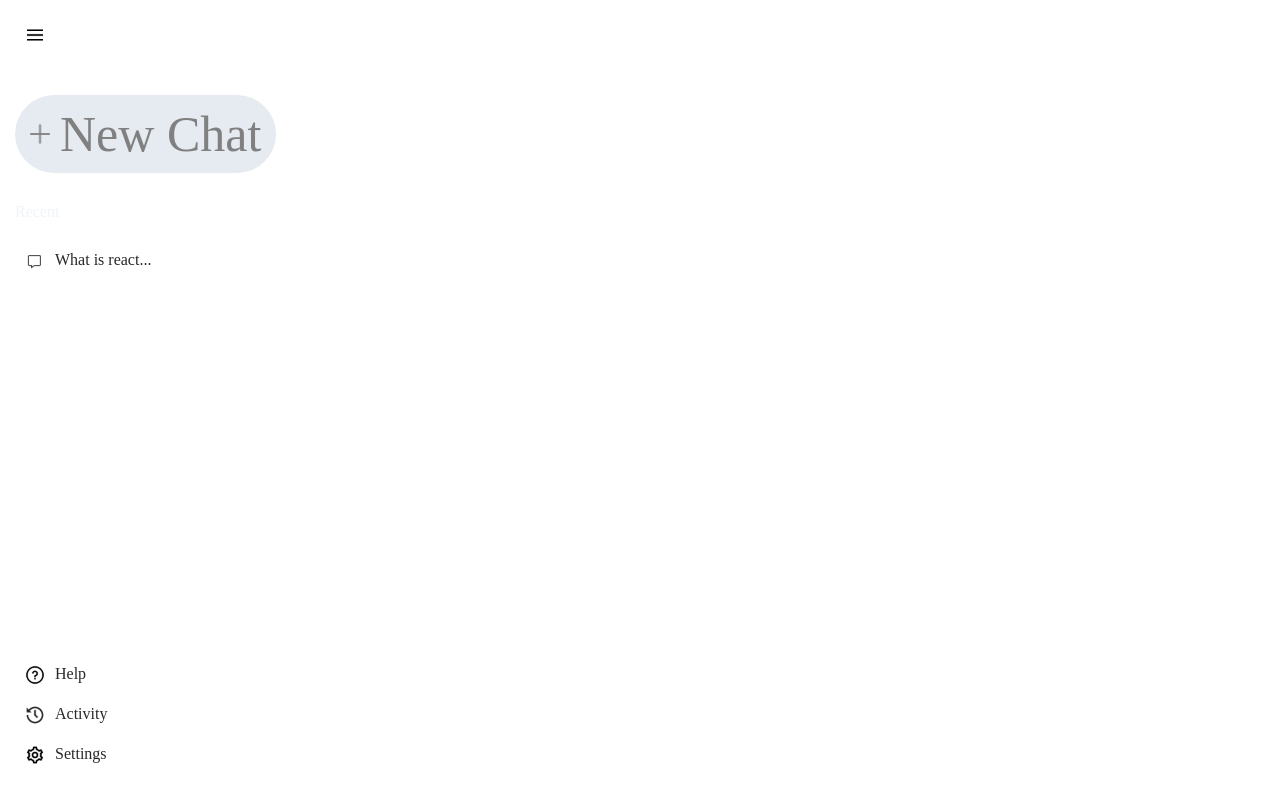
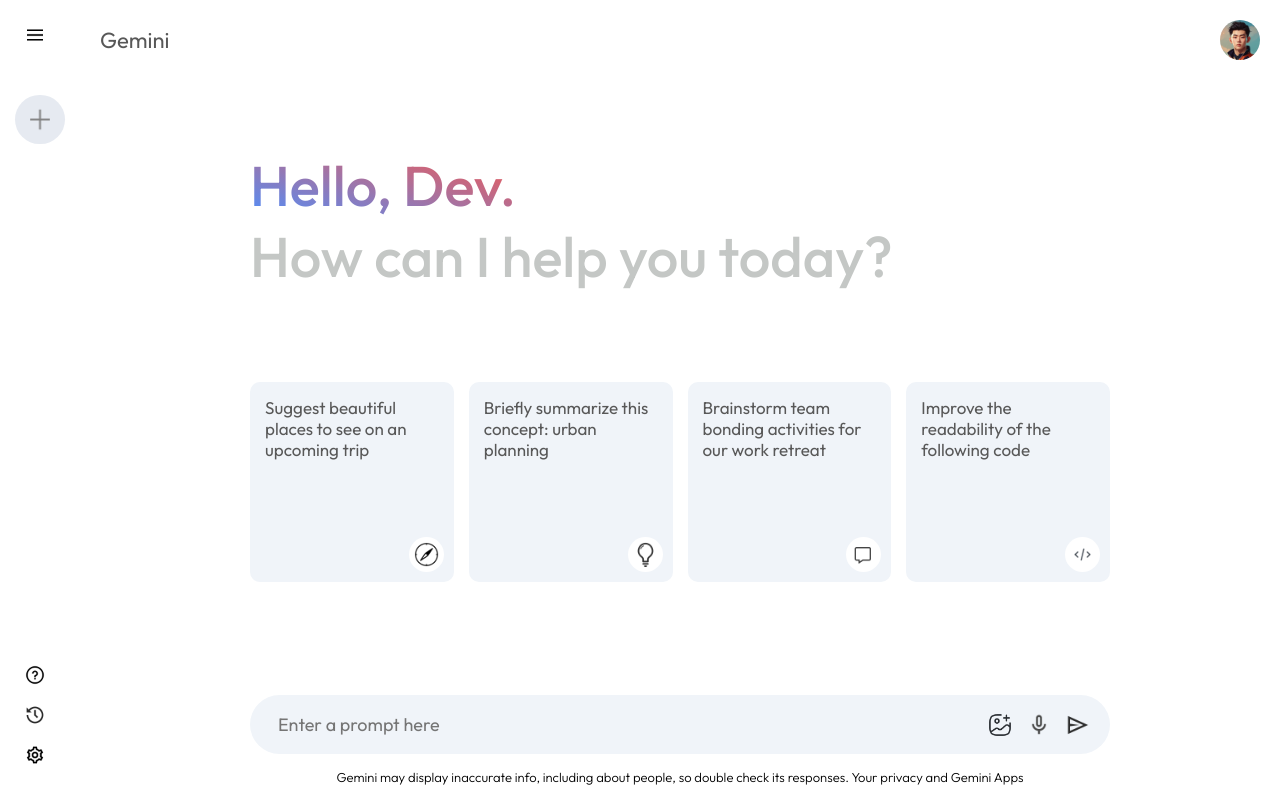
Before and after one commit to sarah-ernee/gemini-clone, a React (Vite) app: page / in a window 1280 px wide. Built offline with nearby package versions, Linux system fonts and the light colour scheme.

Commit message:
added ui for main and sidebar

```diff
--- a/src/App.jsx
+++ b/src/App.jsx
@@ -1,10 +1,11 @@
-import React from "react";
+import Main from "./components/Main/Main";
 import Sidebar from "./components/Sidebar/Sidebar";
 
 const App = () => {
   return (
     <>
       <Sidebar />
+      <Main />
     </>
   );
 };
--- /dev/null
+++ b/src/components/Main/Main.css
@@ -0,0 +1,122 @@
+.main {
+  flex: 1;
+  min-height: 15vh;
+  position: relative;
+}
+
+.main .nav {
+  display: flex;
+  align-items: center;
+  justify-content: space-between;
+  font-size: 22px;
+  padding: 20px;
+  color: #585858;
+}
+
+.main .nav img {
+  width: 40px;
+  border-radius: 50%;
+}
+
+.main-container {
+  max-width: 900px;
+  margin: auto;
+}
+
+.main .greet {
+  margin: 50px 0;
+  font-size: 56px;
+  color: #c4c7c5;
+  font-weight: 500;
+  padding: 20px;
+}
+
+.main .greet span {
+  background: linear-gradient(16deg, #4b90ff, #ff5546);
+  background-clip: text;
+  -webkit-background-clip: text;
+  -moz-background-clip: text;
+  color: transparent;
+  -webkit-text-fill-color: transparent;
+}
+
+.main .cards {
+  display: grid;
+  grid-template-columns: repeat(auto-fill, minmax(180px, 1fr));
+  gap: 15px;
+  padding: 20px;
+}
+
+.main .card {
+  height: 200px;
+  padding: 15px;
+  background-color: #f0f4f9;
+  position: relative;
+  border-radius: 10px;
+  cursor: pointer;
+}
+
+.main .card img {
+  width: 35px;
+  padding: 5px;
+  position: absolute;
+  background-color: white;
+  border-radius: 20px;
+  bottom: 10px;
+  right: 10px;
+}
+
+.main .card p {
+  color: #585858;
+  font-size: 17px;
+}
+
+.main .card:hover {
+  background-color: #dfe4ea;
+}
+
+.main-bottom {
+  position: absolute;
+  bottom: 0;
+  width: 100%;
+  max-width: 900px;
+  padding: 0px 20px;
+  margin: auto;
+}
+
+.search-box {
+  display: flex;
+  align-items: center;
+  justify-content: space-between;
+  gap: 20px;
+  background-color: #f0f4f9;
+  padding: 10px 20px;
+  border-radius: 50px;
+}
+
+.search-box img {
+  width: 24px;
+  cursor: pointer;
+}
+
+.search-box input {
+  flex: 1;
+  background: transparent;
+  border: none;
+  outline: none;
+  padding: 8px;
+  font-size: 18px;
+}
+
+.search-box div {
+  display: flex;
+  align-items: center;
+  gap: 15px;
+}
+
+.main .bottom-info {
+  font-size: 13px;
+  margin: 15px auto;
+  text-align: center;
+  font-weight: 300;
+}
--- /dev/null
+++ b/src/components/Main/Main.jsx
@@ -0,0 +1,59 @@
+import "./Main.css";
+import { assets } from "../../assets/assets";
+
+const Main = () => {
+  return (
+    <div className="main">
+      <div className="nav">
+        <p>Gemini</p>
+        <img src={assets.user_icon} alt="" />
+      </div>
+
+      <div className="main-container">
+        <div className="greet">
+          <p>
+            <span>Hello, Dev.</span>
+          </p>
+          <p>How can I help you today?</p>
+        </div>
+
+        <div className="cards">
+          <div className="card">
+            <p>Suggest beautiful places to see on an upcoming trip</p>
+            <img src={assets.compass_icon} alt="" />
+          </div>
+          <div className="card">
+            <p>Briefly summarize this concept: urban planning</p>
+            <img src={assets.bulb_icon} alt="" />
+          </div>
+          <div className="card">
+            <p>Brainstorm team bonding activities for our work retreat</p>
+            <img src={assets.message_icon} alt="" />
+          </div>
+          <div className="card">
+            <p>Improve the readability of the following code</p>
+            <img src={assets.code_icon} alt="" />
+          </div>
+        </div>
+
+        <div className="main-bottom">
+          <div className="search-box">
+            <input type="text" placeholder="Enter a prompt here" />
+            <div>
+              <img src={assets.gallery_icon} alt="" />
+              <img src={assets.mic_icon} alt="" />
+              <img src={assets.send_icon} alt="" />
+            </div>
+          </div>
+
+          <p className="bottom-info">
+            Gemini may display inaccurate info, including about people, so
+            double check its responses. Your privacy and Gemini Apps
+          </p>
+        </div>
+      </div>
+    </div>
+  );
+};
+
+export default Main;
--- a/src/components/Sidebar/Sidebar.css
+++ b/src/components/Sidebar/Sidebar.css
@@ -26,7 +26,7 @@
   background-color: #e6eaf1;
   border-radius: 50px;
   color: grey;
-  font-size: 50px;
+  font-size: 14px;
   cursor: pointer;
 }
 
@@ -38,6 +38,7 @@
 .sidebar .recent-title {
   margin-top: 30px;
   margin-bottom: 20px;
+  color: black;
 }
 
 .sidebar .recent-entry {
--- a/src/components/Sidebar/Sidebar.jsx
+++ b/src/components/Sidebar/Sidebar.jsx
@@ -1,17 +1,23 @@
-import React from "react";
 import "./Sidebar.css";
 import { assets } from "../../assets/assets";
+import { useState } from "react";
 
 const Sidebar = () => {
+  const [extended, setExtended] = useState(false);
   return (
     <div className="sidebar">
       <div className="top">
-        <img className="menu" src={assets.menu_icon} alt="" />
+        <img
+          className="menu"
+          src={assets.menu_icon}
+          alt=""
+          onClick={() => setExtended((prev) => !prev)}
+        />
         <div className="new-chat">
           <img src={assets.plus_icon} alt="" />
-          <p>New Chat</p>
+          {extended ? <p>New Chat</p> : null}
         </div>
-
+        {extended ? (
           <div className="recent">
             <p className="recent-title">Recent</p>
             <div className="recent-entry">
@@ -19,22 +25,23 @@
               <p>What is react...</p>
             </div>
           </div>
+        ) : null}
       </div>
 
       <div className="bottom">
         <div className="bottom-item recent-entry">
           <img src={assets.question_icon} alt="" />
-          <p>Help</p>
+          {extended ? <p>Help</p> : null}
         </div>
 
         <div className="bottom-item recent-entry">
           <img src={assets.history_icon} alt="" />
-          <p>Activity</p>
+          {extended ? <p>Activity</p> : null}
         </div>
 
         <div className="bottom-item recent-entry">
           <img src={assets.setting_icon} alt="" />
-          <p>Settings</p>
+          {extended ? <p>Settings</p> : null}
         </div>
       </div>
     </div>
--- a/src/index.css
+++ b/src/index.css
@@ -1,7 +1,10 @@
+@import url("https://fonts.googleapis.com/css2?family=Outfit:wght@100..900&display=swap");
+
 * {
   padding: 0;
   margin: 0;
   box-sizing: border-box;
+  font-family: Outfit;
 }
 
 #root {
```
Lines whose indentation alone changed are shown as unchanged.
